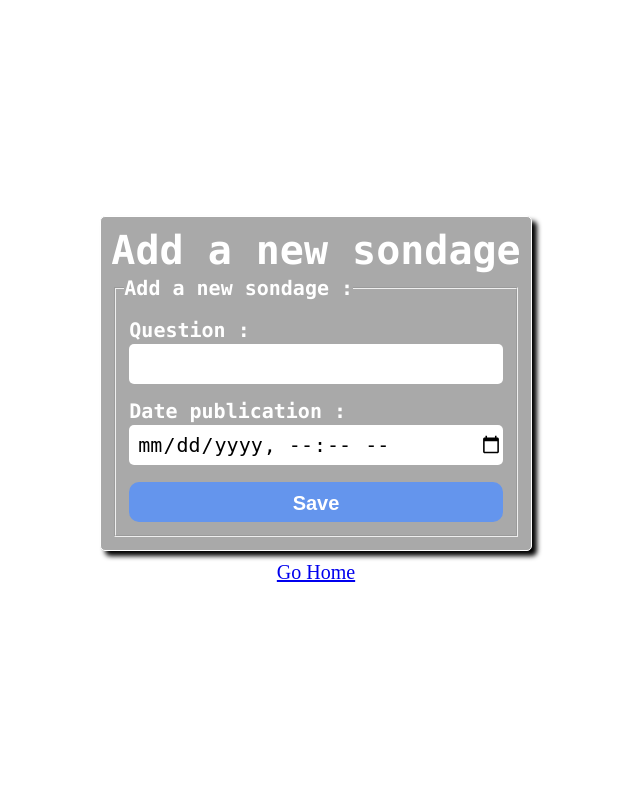
After one commit to yandakiY/tuto-polls_django, a Django app: page /sondage/add/ in a window 1280 px wide. The commit adds this page. Shown: the whole page, without its empty margins (324-964 px from the left). Run offline with Django 4.2, Linux system fonts and the light colour scheme.

Commit message:
Implementation view Add sondage and his style css

```diff
--- /dev/null
+++ b/sondage/static/sondage/add.css
@@ -0,0 +1,72 @@
+*{
+    margin:0;
+    padding:0;
+}
+
+body, html{
+    /* background-color: rgb(212, 201, 201); */
+    display: flex;
+    flex-direction: column;
+    justify-content: center;
+    align-items: center;
+    height: 100vh;
+}
+
+#main{
+    background-color: darkgray;
+    color:white;
+    font-weight: bold;
+    border:solid .5px;
+    border-radius:5px;
+    padding:10px;
+    font-size:20px;
+    /* width: 75%; */
+    font-family: consolas;
+
+    box-shadow: 5px 5px 5px black;
+}
+
+#main form{
+    padding:3px;
+}
+#main form fieldset{
+    padding:8px;
+    /* color:white; */
+}
+
+#main form fieldset .input-bloc{
+    padding:5px;
+    margin-top: 5px;
+    /* position */
+    display: flex;
+    flex-direction: column;
+}
+#main form fieldset .input-bloc input{
+    height: 40px;
+    font-size: 20px;
+    padding-left: 8px;
+    border-radius: 5px;
+    border:none;
+    margin-top: 2px;
+}
+#main form fieldset .input-bloc input[type="submit"]{
+    /* display: flex;
+    justify-content: center; */
+    padding:10px;
+    background-color: cornflowerblue;
+    color: white;
+    font-weight: bold;
+    border: none;
+    border-radius: 10px;
+    cursor: pointer;
+}
+
+#main form fieldset .input-bloc input[type="submit"]:hover{
+    background-color: rgb(49, 91, 168);
+}
+
+#link-home{
+    margin-top: 10px;
+    text-align: center;
+    font-size: 20px;
+}
--- /dev/null
+++ b/sondage/templates/sondage/add_sondage.html
@@ -0,0 +1,48 @@
+<!doctype html>
+<html lang="fr">
+<head>
+  <meta charset="utf-8">
+  <title>Add a new sondage</title>
+  {% load static %}
+  <link rel="stylesheet" href="{% static 'sondage/add.css' %}">
+
+</head>
+<body>
+
+    <div id="main">
+        <h1>Add a new sondage</h1>
+
+        {% comment %} Forms {% endcomment %}
+        <form>
+            <fieldset>
+                <legend>Add a new sondage :</legend>
+                <div class="input-bloc">
+                    <label>Question : </label>
+                    <input type="text" name="question_text"/>
+                </div>
+
+                <div class="input-bloc">
+                    <label>Date publication : </label>
+                    <input type="datetime-local" id="myDateInput" name="date_pub" min="">
+                    {% comment %} <input type="date" name="date_pub"/> {% endcomment %}
+                </div>
+
+                <div class="input-bloc">
+                    <input type='submit' value="Save" />
+                </div>
+            </fieldset>
+        </form>
+    </div>
+    <a style='text-align:center;' id="link-home" href="{% url 'sondage:index' %}">Go Home</a>
+</body>
+
+<script>
+    let d = new Date()
+    let datemin = d.toISOString().slice(0, 16);
+
+    const myDateInput = document.getElementById('myDateInput')
+    myDateInput.min = datemin
+    console.log(myDateInput)
+    console.log(datemin)
+</script>
+</html>
--- a/sondage/templates/sondage/index.html
+++ b/sondage/templates/sondage/index.html
@@ -2,7 +2,10 @@
 <link rel="stylesheet" href="{% static 'sondage/style.css' %}" />
 
 {% if question_lists %}
-<h1>Questions : </h1>
+<div id="header">
+    <h1>Questions : </h1>
+    <a href="{% url 'sondage:add' %}">Add new quesion</a>
+</div>
 <div id='main'>
     <ul>
         {% for question in question_lists %}
@@ -10,6 +13,7 @@
             {% if question.is_recent %}(Recent) {% else %} (Not recent) {% endif %}
             <br>
             <a href="{% url 'sondage:results' question.id %}" style="font-size:15px;">View answers</a>
+            <a href="{% url 'sondage:delete' question.id %}" style="font-size:15px;">Delete</a>
         </li>
         {% endfor %}
     </ul>
--- a/sondage/urls.py
+++ b/sondage/urls.py
@@ -6,5 +6,7 @@ urlpatterns = [
     path('' , views.IndexView.as_view() , name="index"),
     path('<int:pk>/' , views.QuestionDetailView.as_view() , name="details"),
     path('<int:pk>/results' , views.ResultView.as_view() , name="results"),
-    path('<int:question_id>/votes' , views.votes , name="votes")
+    path('<int:question_id>/votes' , views.votes , name="votes"),
+    path('<int:question_id>/delete' , views.delete , name="delete"),
+    path('add/' , views.add.as_view() , name="add")
 ]
--- a/sondage/views.py
+++ b/sondage/views.py
@@ -52,3 +52,18 @@ def votes(request , question_id):
         choice_selected.save()
 
         return HttpResponseRedirect(reverse("sondage:details" , args=(question_id,)))
+
+
+
+class add(generic.ListView):
+    model = Question
+    template_name = "sondage/add_sondage.html"
+
+def delete(request , question_id):
+
+    # get the question who correspond to id
+    question = get_object_or_404(Question , pk=question_id)
+    # delete this
+    question.delete()
+    # redirect to index.html
+    return HttpResponseRedirect(reverse('sondage:index'))
```
Also changed, not shown: sondage/static/sondage/style.css (+23 -1 lines), db.sqlite3.
